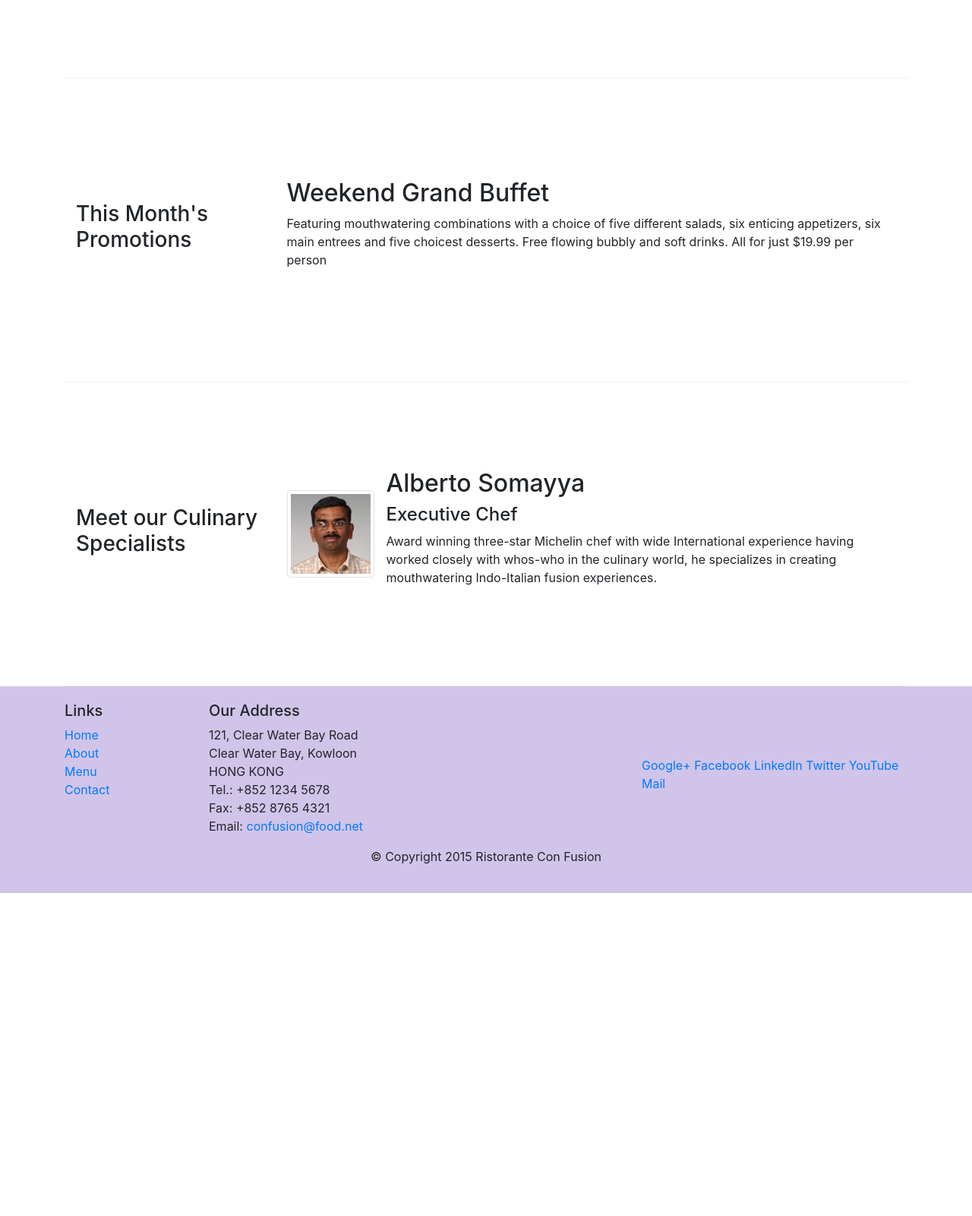
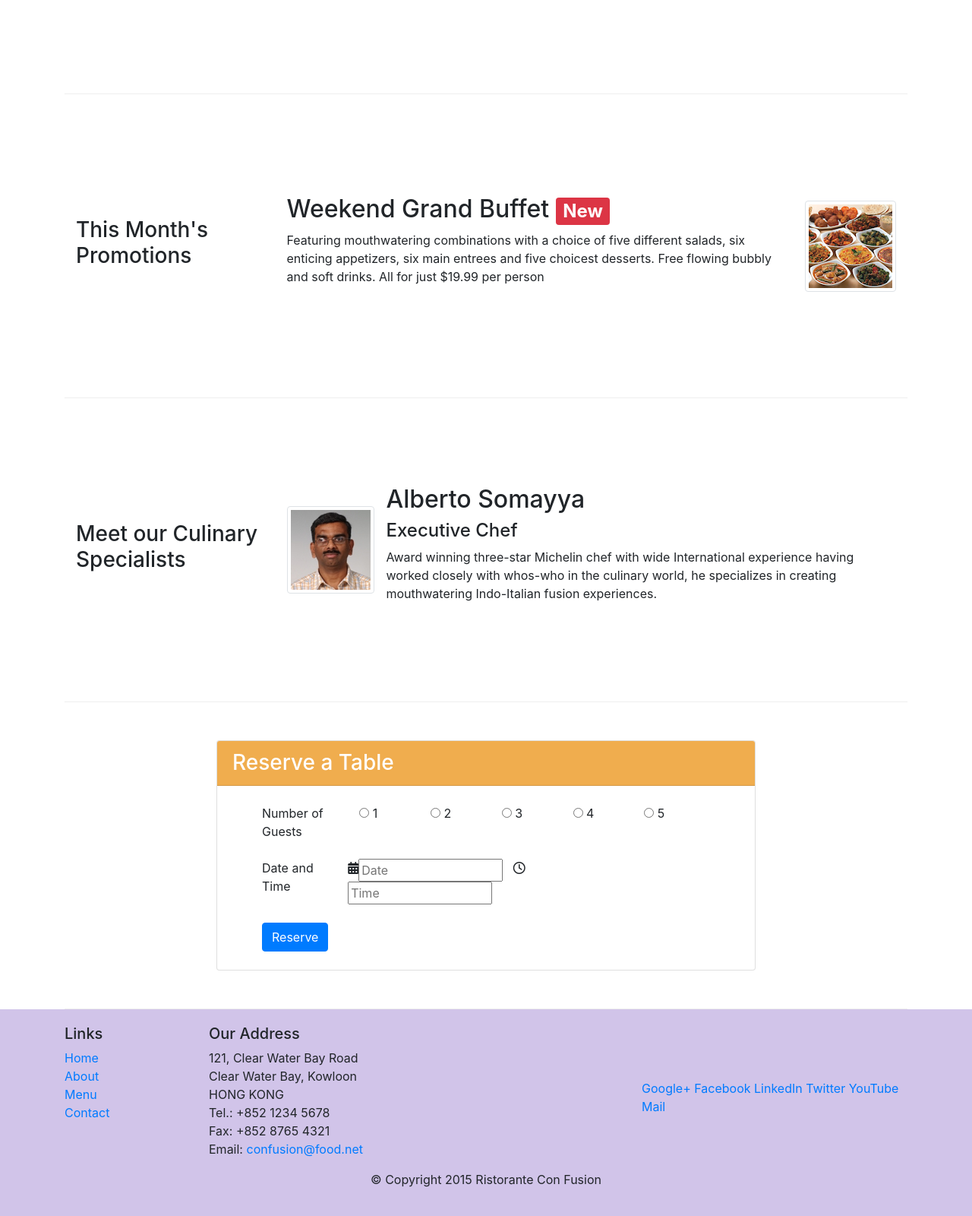
Before and after one commit to Angular-SPA-MEAN-CSharp-AspDotNet-MVC/coursera-frontenUI-studyProj1, a website: page index.html in a window 1280 px wide. Shown: the part 610-2210 px from the top of the page at 76% size. Before the commit the page ends 1785 px from the top, so only its background shows below. Drawn offline with nearby package versions, Linux system fonts and the light colour scheme.

Commit message:
1) Mofidy/fix the gird setup in aboutus.html  2)Finish the week3 section1 work.

```diff
--- a/css/styles.css
+++ b/css/styles.css
@@ -38,3 +38,11 @@ body{
 .navbar-inverse {
     background-color: #512DA8;
 }
+
+.tab-content{
+    border-left : 1px solid #ddd;
+    border-right : 1px solid #ddd;
+    border-bottom : 1px solid #ddd;
+    padding : 10px;
+
+}
--- a/index.html
+++ b/index.html
@@ -36,13 +36,24 @@
     <header class="jumbotron">
         <div class="container">
             <div class="row row-header">
-                <div class="col-12 col-sm-8">
+                <div class="col-12 col-sm-6">
                     <h1>Ristorante con Fusion</h1>
                     <p>We take inspiration from the World's best cuisines, and create a unique fusion experience. Our lipsmacking creations will tickle your culinary senses!</p>
+
                 </div>
-                <div class="col col-sm align-self-center">
-                    <img src="img/logo.png" class="img-fluid">
+                <div class="col-12 col-sm-2">
+                    <div class="col col-sm align-self-center">
+                        <img src="img/logo.png" class="img-fluid">
+                    </div>
                 </div>
+                <div class="col-12 col-sm-4">
+                    <div class="col-12">
+                        <br/><br/>
+                        <div class="offset-5 btn btn-sm" style="background-color:#f0ad4e" onclick="document.getElementById('reserveLoc').scrollIntoView(true);">Reserve Table</div>
+                    </div>
+
+                </div>
+            </div>
         </div>
     </header>
 
@@ -68,8 +79,14 @@
                 <h3>This Month's Promotions</h3>
             </div>
             <div class="col-sm col-md">
-                <h2>Weekend Grand Buffet</h2>
-                <p>Featuring mouthwatering combinations with a choice of five different salads, six enticing appetizers, six main entrees and five choicest desserts. Free flowing bubbly and soft drinks. All for just $19.99 per person </p>
+                <div class="media">
+                    <div>
+                        <h2>Weekend Grand Buffet <span class="badge badge-danger">New</span></h2>
+                        <p>Featuring mouthwatering combinations with a choice of five different salads, six enticing appetizers, six main entrees and five choicest desserts. Free flowing bubbly and soft drinks. All for just $19.99 per person </p>
+                    </div>
+                    <img class="d-flex ml-3 img-thumbnail align-self-center" src="img/buffet.png" alt="buffet">
+                </div>
+
             </div>
         </div>
 
@@ -84,6 +101,71 @@
                         <h2>Alberto Somayya</h2>
                         <h4>Executive Chef</h4>
                         <p>Award winning three-star Michelin chef with wide International experience having worked closely with whos-who in the culinary world, he specializes in creating mouthwatering Indo-Italian fusion experiences. </p>
+                    </div>
+                </div>
+            </div>
+        </div>
+
+        <div class="row row-content align-items-center">
+            <div class="col-12 col-sm-8 col-md-8 col-lg-8 col-xl-8 offset-sm-2">
+                <div id="reserveLoc" class="card">
+                    <h3 class="card-header text-white" style="background-color:#f0ad4e">Reserve a Table</h3>
+                    <br/>
+                    <div class="car-block offset-1">
+                        <div class="row">
+                            <div class="col-sm-2">
+                            Number of Guests
+                            </div>
+                            <div class="col-sm-10">
+                                <form>
+                                    <label class="radio-inline col-sm-2">
+                                        <input type="radio" name="guestNum"> 1
+                                    </label>
+                                    <label class="radio-inline col-sm-2">
+                                        <input type="radio" name="guestNum"> 2
+                                    </label>
+                                    <label class="radio-inline col-sm-2">
+                                        <input type="radio" name="guestNum"> 3
+                                    </label>
+                                    <label class="radio-inline col-sm-2">
+                                        <input type="radio" name="guestNum"> 4
+                                    </label>
+                                    <label class="radio-inline col-sm-2">
+                                        <input type="radio" name="guestNum"> 5
+                                    </label>
+                                </form>
+                            </div>
+                            <div class="col-sm-12">
+                                <br/>
+                            </div>
+
+                            <div class="col-sm-2">
+                                Date and Time
+                            </div>
+                            <div class="col-sm-8 col-12">
+                                <div class="input-group">
+                                    <div class="input-group-addon">
+                                        <i class="fa fa-calendar"></i>
+                                    </div>
+                                    <input type="number" placeholder="Date" style="width:45%;">
+                                    &nbsp &nbsp
+                                    <div class="input-group-addon">
+                                        <i class="fa fa-clock-o"></i>
+                                    </div>
+                                    <input type="number" placeholder="Time" style="width:45%;">
+                                </div>
+                            </div>
+
+                            <div class="col-sm-12">
+                                <br/>
+                            </div>
+                            <div class="col-sm-10 push-md-2">
+                                <div class="btn btn-primary">Reserve</div>
+                            </div>
+                            <div class="col-sm-12">
+                                <br/>
+                            </div>
+                        </div>
                     </div>
                 </div>
             </div>
```
Also changed, not shown: aboutus.html (+41 -10 lines).
